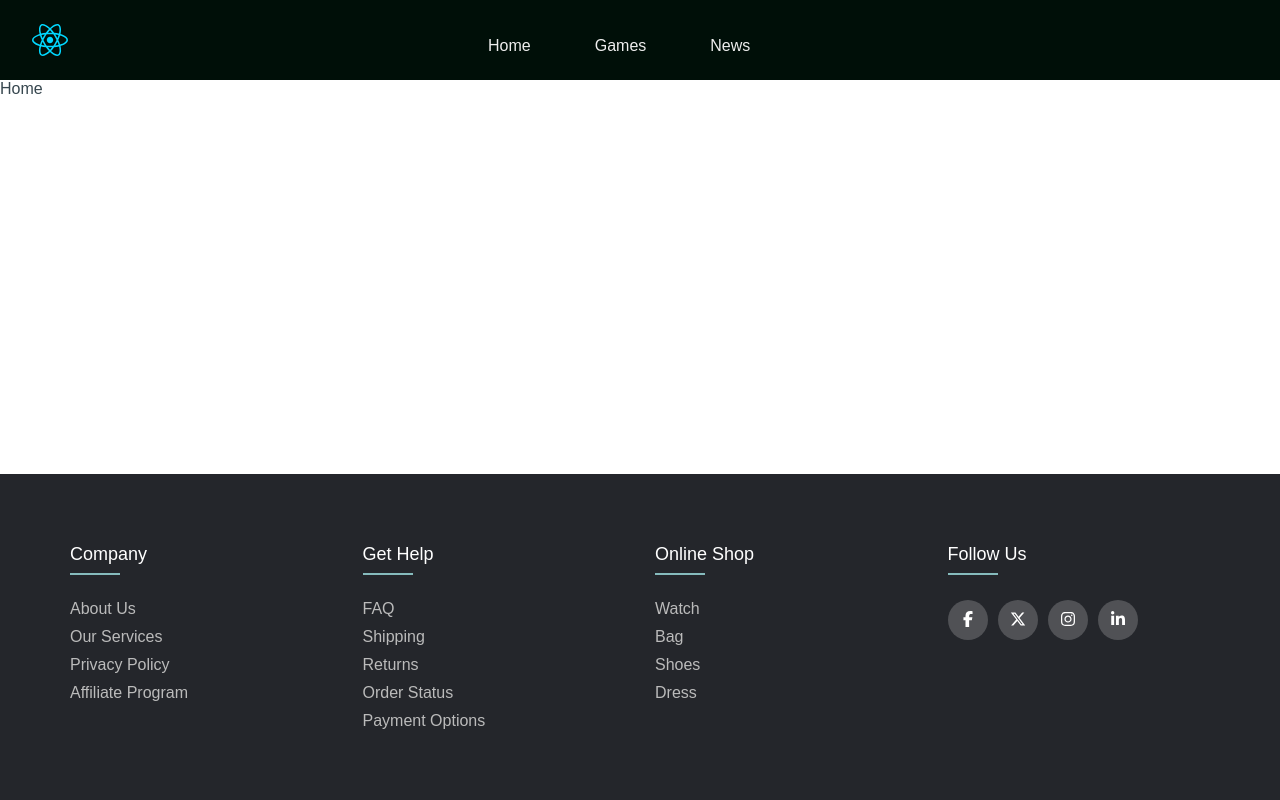
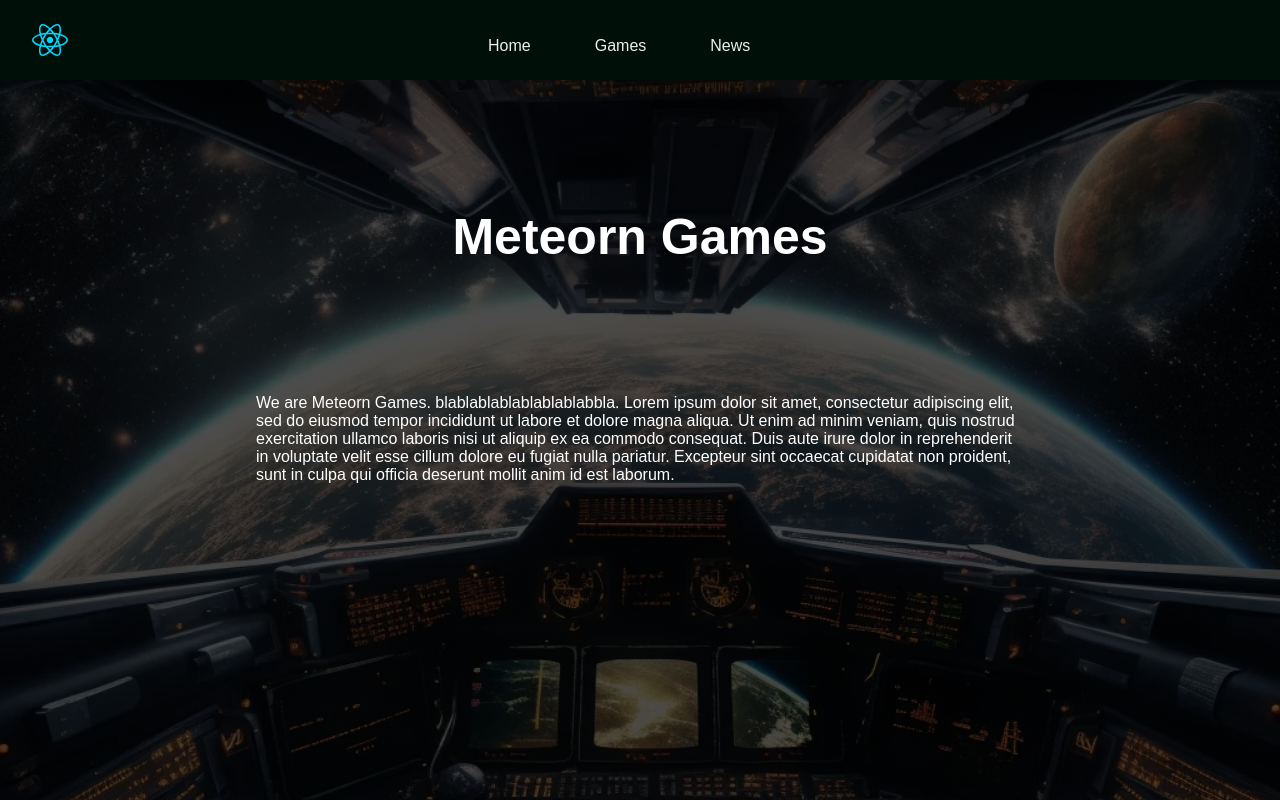
Before and after one commit to jamese21/meteorngames, a React (Vite) app: page / in a window 1280 px wide. Shown: the top 800 px of the page. Built offline with nearby package versions, Linux system fonts and the light colour scheme.

Commit message:
First prototype

```diff
--- a/src/App.css
+++ b/src/App.css
@@ -1,3 +1,15 @@
+:root{
+    --mainColor: #000F08;
+    --mainColorLight: #6A6B83;
+    --secondaryColor: #86BBBD;
+    --btnColor: #d9e626;
+    --btnHoverColor: #1c115e;
+    --textColor: #eee;
+    --clr-gray:#37474f;
+    --backgroundColor: #24262b;
+    --footerColor: #6c6f79;
+}
+
 .main {
     padding-top: 80px;
 }
@@ -7,4 +19,10 @@
     min-height: 100vh;
     flex-direction: column;
     justify-content: space-between;
+    background-color: var(--backgroundColor);
+    width: 100%;
+    /* height: 100vh; */
+    background-image: linear-gradient(rgba(0, 0, 0, 0.7), rgba(0, 0, 0, 0.7)), url(./assets/background.webp);
+    background-position: center;
+    background-size: cover;
 }
--- a/src/components/footer/Footer.css
+++ b/src/components/footer/Footer.css
@@ -14,10 +14,11 @@
     --textColor: #eee;
     --clr-gray:#37474f;
     --backgroundColor: #24262b;
+    --footerColor: #6c6f79;
 }
 
 .footer {
-    background-color: var(--backgroundColor);
+    background-color: var(--mainColor);
     padding: 70px 0;
 }
 
--- a/src/components/footer/Footer.jsx
+++ b/src/components/footer/Footer.jsx
@@ -1,5 +1,6 @@
 import React from 'react'
-import { faFacebookF, faXTwitter, faInstagram, faLinkedinIn } from '@fortawesome/free-brands-svg-icons'
+import { faFacebookF, faXTwitter, faInstagram, faLinkedinIn,
+    faTelegram, faDiscord, faMedium, faYoutube  } from '@fortawesome/free-brands-svg-icons'
 import { FontAwesomeIcon } from '@fortawesome/react-fontawesome'
 import './Footer.css';
 
@@ -14,26 +15,20 @@ function Footer() {
                             <li><a href="#">About us</a></li>
                             <li><a href="#">Our Services</a></li>
                             <li><a href="#">Privacy Policy</a></li>
-                            <li><a href="#">Affiliate Program</a></li>
                         </ul>
                 </div>
                 <div className='footer-col'>
                     <h4>Get Help</h4>
                         <ul>
                             <li><a href="#">FAQ</a></li>
-                            <li><a href="#">Shipping</a></li>
-                            <li><a href="#">Returns</a></li>
-                            <li><a href="#">Order status</a></li>
-                            <li><a href="#">Payment options</a></li>
+                            <li><a href="#">Contact Us</a></li>
                         </ul>
                 </div>
                 <div className='footer-col'>
-                    <h4>Online Shop</h4>
+                    <h4>Cryptocurrency</h4>
                         <ul>
-                            <li><a href="#">Watch</a></li>
-                            <li><a href="#">Bag</a></li>
-                            <li><a href="#">Shoes</a></li>
-                            <li><a href="#">Dress</a></li>
+                            <li><a href="#">MTO</a></li>
+                            <li><a href="#">GMTO</a></li>
                         </ul>
                 </div>
                 <div className='footer-col'>
@@ -43,6 +38,10 @@ function Footer() {
                             <a href="#"><FontAwesomeIcon icon={faXTwitter} /></a>
                             <a href="#"><FontAwesomeIcon icon={faInstagram} /></a>
                             <a href="#"><FontAwesomeIcon icon={faLinkedinIn} /></a>
+                            <a href="#"><FontAwesomeIcon icon={faTelegram} /></a>
+                            <a href="#"><FontAwesomeIcon icon={faDiscord} /></a>
+                            <a href="#"><FontAwesomeIcon icon={faMedium} /></a>
+                            <a href="#"><FontAwesomeIcon icon={faYoutube} /></a>
                         </div>
                 </div>
             </div>
--- a/src/components/navbar/Navbar.jsx
+++ b/src/components/navbar/Navbar.jsx
@@ -30,7 +30,7 @@ function Navbar() {
         <nav ref={navRef}>
             <NavLink to='/'>Home</NavLink>
             <NavLink to='/games'>Games</NavLink>
-            <NavLink to='/news'>News</NavLink>
+            <a href='https://meteornrun.medium.com/' target='_blank' className='news-a'>News</a>
             <button className='nav-btn nav-close-btn' onClick={showNavbar}>
                 <FaTimes />
             </button>
--- a/src/pages/Games.css
+++ b/src/pages/Games.css
@@ -13,6 +13,7 @@
     --btnHoverColor: #1c115e;
     --textColor: #eee;
     --clr-gray:#37474f;
+    --backgroundColor: #24262b;
 }
 
 body {
@@ -23,13 +24,14 @@ body {
     max-width: 400px;
 } */
 
-/* .main-contents {
-    text-align: center;
-} */
+.main-contents {
+    /* background-color: var(--backgroundColor); */
+}
 
 .games-grid {
     display: grid;
     grid-template-columns: minmax(300px, 1fr);
+    grid-auto-rows: 1fr;
     justify-content: center;
     grid-gap: 2rem;
     margin: 2rem;
@@ -41,9 +43,16 @@ body {
     box-shadow: 0px 2px 8px 0px var(--clr-gray);
     text-align: center;
     border-radius: 1rem;
-    position: relative;
+    /* position: relative; */
     overflow: hidden;
-    /* max-width: 300px; */
+    background-color: var(--backgroundColor);
+    /* max-width: 500px; */
+    /* min-height: 100px; */
+}
+
+.game-container:hover {
+    outline: 2px solid blue;
+    transition: 0.3s;
 }
 
 .game-container:hover > .profile-img {
@@ -54,6 +63,12 @@ body {
 .profile-img {
     width: 100%;
     transition: 0.3s;
+}
+
+.coming-soon {
+    display: flex;
+    justify-content: center;
+    align-items: center;
 }
 
 .title {
@@ -79,7 +94,7 @@ body {
 .btn:hover {
     background-color: var(--btnHoverColor);
     cursor: pointer;
-    transition: 0.5s;
+    transition: 0.3s;
 }
 
 /* .game-figure {
@@ -92,9 +107,9 @@ body {
         grid-template-columns: repeat(2, 1fr);
     }
 }
-
+/*
 @media screen and (min-width: 1150px) {
     .games-grid {
         grid-template-columns: repeat(3, 1fr);
     }
-}
+} */
--- a/src/pages/Games.jsx
+++ b/src/pages/Games.jsx
@@ -6,31 +6,22 @@ function Games() {
   return (
     <div className="main-contents">
       <div className="games-grid">
-        <div class="game-container">
-          <div class="banner-img"></div>
-          <img src={meteorn_banner} alt="game banner" class="profile-img"></img>
-          <h3 class="title">Meteorn Run</h3>
-          <button class="btn">Play</button>
+        <div className="game-container">
+          <img src={meteorn_banner} alt="game banner" className="profile-img"></img>
+          <h3 className="title">Meteorn Run</h3>
+          <a href='https://meteornrun.io/' target='_blank'>
+            <button className="btn">Play</button>
+          </a>
         </div>
-        <div class="game-container">
-          <h1 class="title">Coming Soon</h1>
+        <div className="game-container coming-soon">
+          <h1>Coming Soon</h1>
         </div>
-        <div class="game-container">
-          <div class="banner-img"></div>
-          <h1 class="title">Coming Soon</h1>
+        <div className="game-container coming-soon">
+          <h1>Coming Soon</h1>
         </div>
-        {/* <figure className="game-figure">
-          <img src={meteorn_banner} alt='Meteorn Banner' />
-          <figcaption>Meteorn Run</figcaption>
-        </figure>
-        <figure className="game-figure">
-          <img src={meteorn_banner} alt='Meteorn Banner' />
-          <figcaption>Meteorn Run</figcaption>
-        </figure>
-        <figure className="game-figure">
-          <img src={meteorn_banner} alt='Meteorn Banner' />
-          <figcaption>Meteorn Run</figcaption>
-        </figure> */}
+        <div className="game-container coming-soon">
+          <h1>Coming Soon</h1>
+        </div>
       </div>
     </div>
   )
--- /dev/null
+++ b/src/pages/Home.css
@@ -0,0 +1,27 @@
+*{
+    box-sizing: border-box;
+    margin: 0;
+    padding: 0;
+    /* outline: 2px solid green; */
+}
+
+.home-container {
+    width: 100%;
+    height: 100vh;
+    display: flex;
+    flex-direction: column;
+    align-items: center;
+}
+
+.main-title {
+    padding: 8rem;
+    font-weight: bold;
+    font-size: 50px;
+    color: white;
+}
+
+.description {
+    padding-left: 20%;
+    padding-right: 20%;
+    color: white;
+}
--- a/src/pages/Home.jsx
+++ b/src/pages/Home.jsx
@@ -1,8 +1,15 @@
 import React from 'react'
+import './Home.css'
 
 function Home() {
   return (
-    <div>Home</div>
+    <div className="home-container">
+      <h1 className='main-title'>Meteorn Games</h1>
+      <p className='description'>
+        We are Meteorn Games. blablablablablablablabbla.
+        Lorem ipsum dolor sit amet, consectetur adipiscing elit, sed do eiusmod tempor incididunt ut labore et dolore magna aliqua. Ut enim ad minim veniam, quis nostrud exercitation ullamco laboris nisi ut aliquip ex ea commodo consequat. Duis aute irure dolor in reprehenderit in voluptate velit esse cillum dolore eu fugiat nulla pariatur. Excepteur sint occaecat cupidatat non proident, sunt in culpa qui officia deserunt mollit anim id est laborum.
+      </p>
+    </div>
   )
 }
 
```
Also changed, not shown: src/assets/background.webp (added), 1 other file (tests, documents, lock files or other folders).
